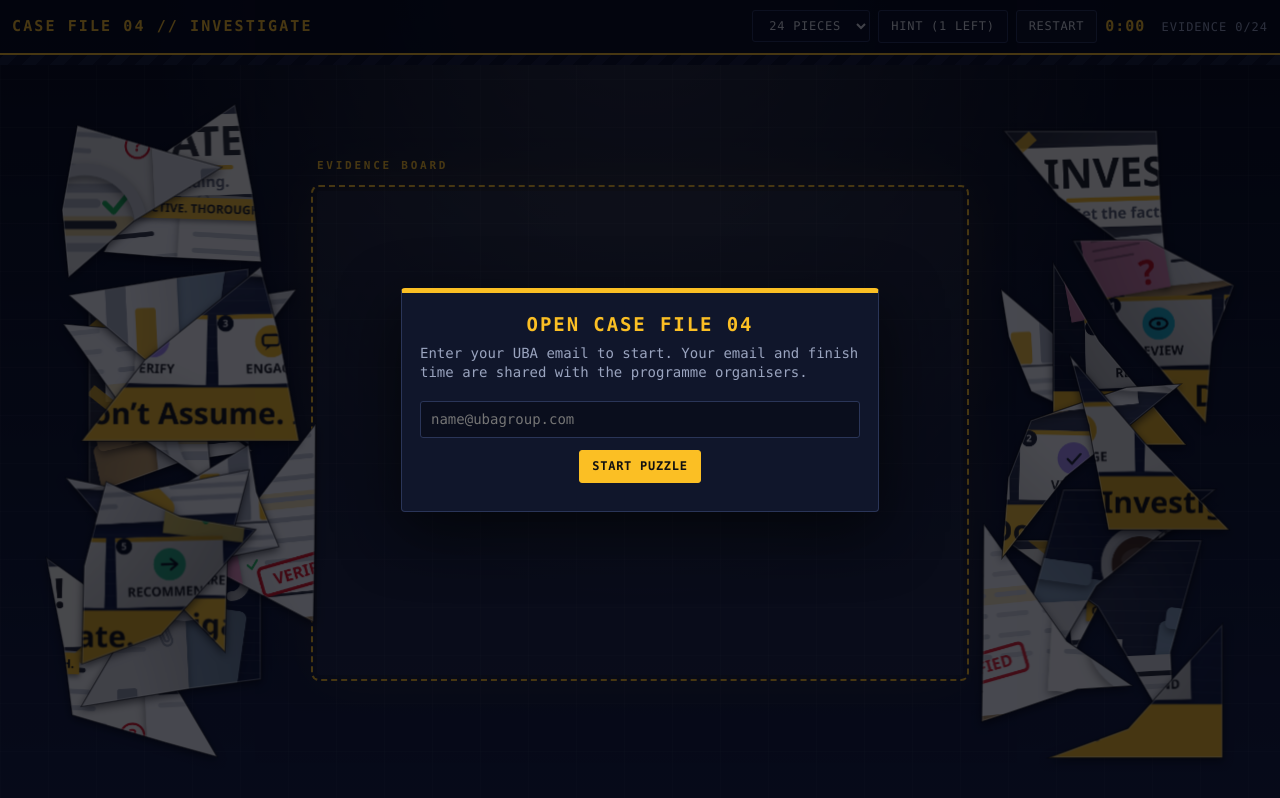
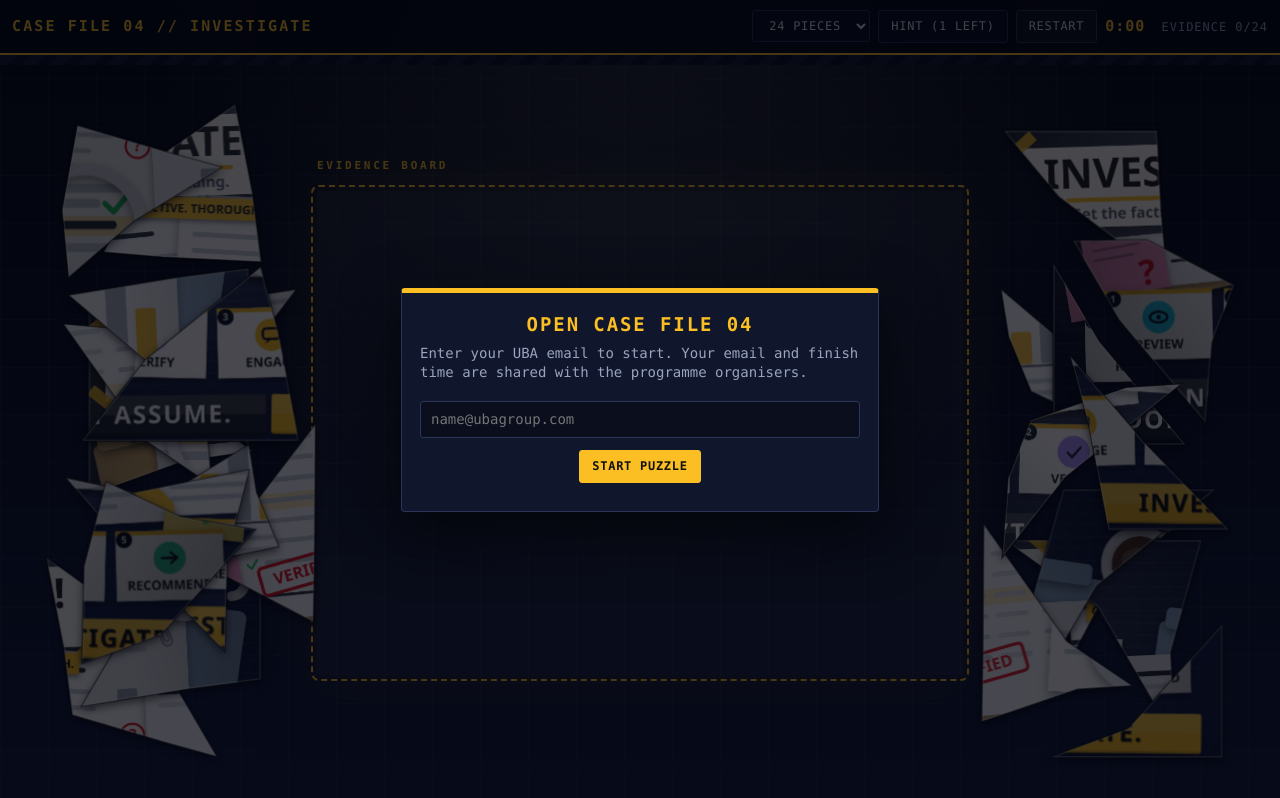
Before and after one commit to eniolaojerinde/ISO-10002---STEP-3, a plain HTML site: page step4.html in a window 1280 px wide. Drawn offline with Linux system fonts and the light colour scheme.

Commit message:
Update step4.html

```diff
--- a/step4.html
+++ b/step4.html
@@ -167,7 +167,7 @@ function makePoster(){
   x.fillStyle='#e6e7ea';dot(0,0,58);x.fillStyle='#5b3a24';dot(0,0,52);
   x.fillStyle='rgba(255,255,255,.2)';x.beginPath();x.ellipse(-14,-16,22,12,-.5,0,7);x.fill();x.restore();
   // five numbered index cards
-  const cxs=[160,380,600,820,1040],ccy=728,icol=['#22d3ee','#a78bfa',P.ac,'#fb7185','#34d399'],lab=['REVIEW','VERIFY','ENGAGE','COMPARE','RECOMMEND'];
+  const cxs=[160,380,600,820,1040],ccy=716,icol=['#22d3ee','#a78bfa',P.ac,'#fb7185','#34d399'],lab=['REVIEW','VERIFY','ENGAGE','COMPARE','RECOMMEND'];
   cxs.forEach((cx,i)=>{
     x.save();x.translate(cx,ccy);x.rotate(i%2?.025:-.025);
     shade(14,6);x.fillStyle='#fffefb';x.fillRect(-100,-65,200,130);noShade();
@@ -199,7 +199,7 @@ function makePoster(){
   x.save();shade(18,8);x.strokeStyle=ring;x.lineWidth=22;x.beginPath();x.arc(610,480,105,0,7);x.stroke();
   x.strokeStyle=P.ac;x.lineWidth=40;x.beginPath();x.moveTo(686,556);x.lineTo(762,632);x.stroke();x.restore();
   // vignette
-  g=x.createRadialGradient(600,420,380,600,420,820);g.addColorStop(0,'rgba(0,0,0,0)');g.addColorStop(1,'rgba(0,0,0,.4)');x.fillStyle=g;x.fillRect(0,0,w,800);
+  g=x.createRadialGradient(600,420,380,600,420,820);g.addColorStop(0,'rgba(0,0,0,0)');g.addColorStop(1,'rgba(0,0,0,.4)');x.fillStyle=g;x.fillRect(0,0,w,h);
   // sign
   x.save();x.translate(330,100);x.rotate(-.03);shade(20,10);x.fillStyle='#fffdf5';x.fillRect(-300,-75,600,150);noShade();
   [[-300,-75,-.7],[300,-75,.7],[-300,75,.7],[300,75,-.7]].forEach(t=>{x.save();x.translate(t[0],t[1]);x.rotate(t[2]);x.globalAlpha=.85;x.fillStyle=P.ac;x.fillRect(-36,-11,72,22);x.restore();});
@@ -211,10 +211,23 @@ function makePoster(){
   // objective tag
   x.save();x.translate(470,194);x.rotate(.03);shade(10,5);x.fillStyle=P.ac;x.fillRect(-140,-20,280,40);noShade();
   x.fillStyle=dk;x.font='800 22px '+FS;x.textAlign='center';x.textBaseline='middle';x.fillText('OBJECTIVE. THOROUGH.',0,2);x.restore();
-  // band
+  // label-maker strips
   x.textAlign='left';x.textBaseline='alphabetic';
-  x.fillStyle=P.ac;x.fillRect(0,800,w,100);
-  x.fillStyle=dk;x.textAlign='center';x.textBaseline='middle';x.font='900 56px '+FS;x.fillText('Don\u2019t Assume. Investigate.',w/2,852);
+  const label=(cx,cy,lw,lh,rot,bg,fg,txt)=>{
+    x.save();x.translate(cx,cy);x.rotate(rot);
+    shade(12,6);x.fillStyle=bg;rr(-lw/2,-lh/2,lw,lh,5);x.fill();noShade();
+    x.fillStyle='rgba(255,255,255,.14)';x.fillRect(-lw/2,-lh/2,lw,lh/2);
+    x.fillStyle='rgba(0,0,0,.18)';x.fillRect(-lw/2,lh/2-4,lw,4);
+    if('letterSpacing' in x)x.letterSpacing='3px';
+    let f2=46;x.font='900 '+f2+'px '+FS;while(x.measureText(txt).width>lw-48&&f2>20){f2-=2;x.font='900 '+f2+'px '+FS;}
+    x.textAlign='center';x.textBaseline='middle';
+    x.fillStyle='rgba(0,0,0,.45)';x.fillText(txt,1.5,3.5);
+    x.fillStyle=fg;x.fillText(txt,0,2);
+    if('letterSpacing' in x)x.letterSpacing='0px';
+    x.restore();
+  };
+  label(330,852,520,74,-.012,'#1d212c','#ffffff','DON\u2019T ASSUME.');
+  label(880,852,560,74,.012,P.ac,dk,'INVESTIGATE.');
   return c;
 }
 function buildShards(cols,rows,bw,bh){
```
